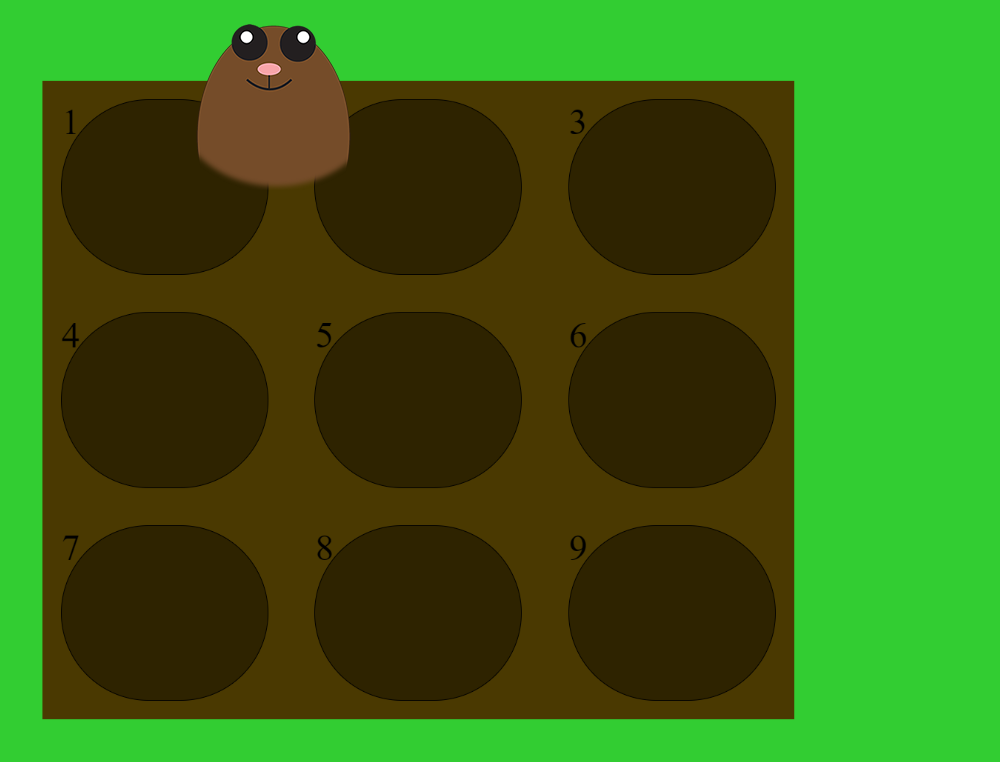
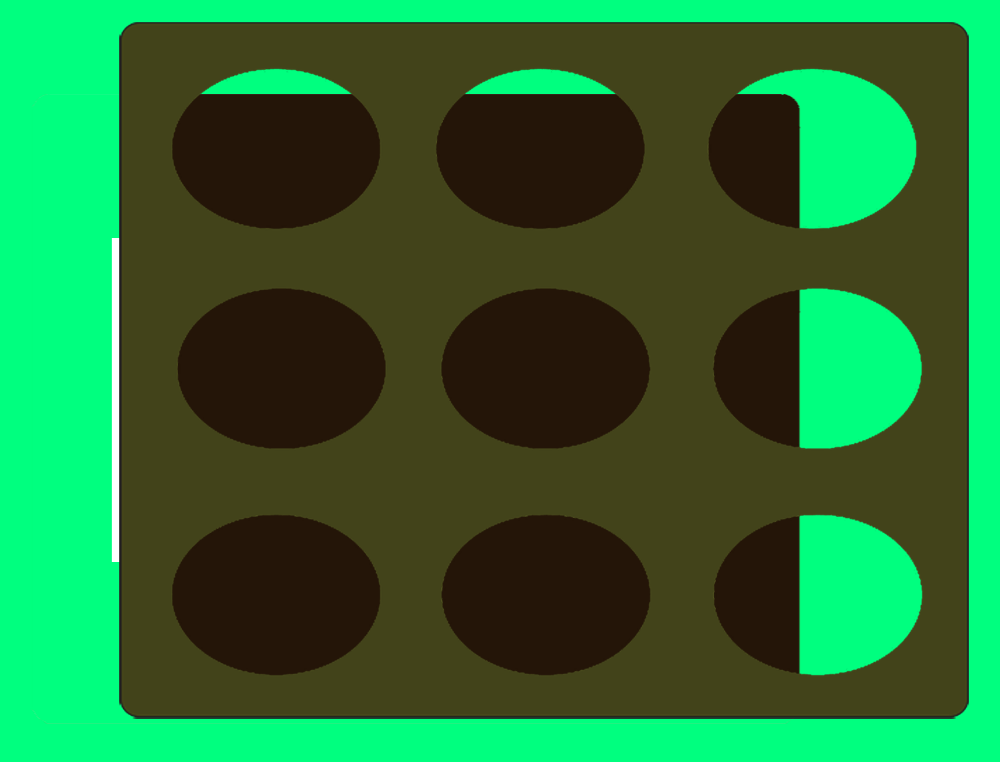
Before and after one commit to divinedouggy/divinedouggy.github.io, a plain HTML site: page index.html in a window 1280 px wide. Both pictures are taken after a click on the button "START". Shown: the whole page, without its empty margins (222-1222 px from the left). Drawn offline with Linux system fonts and the light colour scheme.

Commit message:
mole/hole zIndex, moles popping, death fall/fade

```diff
--- a/index.html
+++ b/index.html
@@ -38,6 +38,7 @@
         <h1>Whack-A-Mole</h1>
         <button>START</button>
     </div>
-
+    <h2>Level 1</h2>
+    <div id="timer"><h3></h3></div>
 </body>
 </html>
--- a/script.js
+++ b/script.js
@@ -5,12 +5,9 @@ window.onload = function () {
 
 
 
-
   const gameTitle = document.querySelector('h1');
 
-
-
-titleGlow()
+  titleGlow()
 
   function titleGlow() {
     gameTitle.style.transform = 'scale(1.02)';
@@ -29,13 +26,72 @@ titleGlow()
 
   startButton.addEventListener("click", startGame);
 
-  function startGame () {
+  function startGame() {
+    startButton.removeEventListener("click", startGame);
     startButton.style.color = 'yellow';
-    document.body.style.backgroundImage = 'url(images/background.png)';
-    startScreen.remove();
+    // document.body.style.backgroundImage = 'url(images/background.png)';
+    startScreen.style.opacity = '0%';
+    startScreen.style.transform = 'scale(5)';
+    startButton.style.transform = 'scale(.5)';
+    const moleHoles = document.createElement('div');
+    moleHoles.setAttribute('id','moleholes');
+    document.body.appendChild(moleHoles)
+    const block = document.createElement('div');
+    block.className ='block';
+    document.body.appendChild(block);
+    const block2 = document.createElement('div');
+    block2.className ='block2';
+    document.body.appendChild(block2);
+    const block3 = document.createElement('div');
+    block3.className ='block3';
+    document.body.appendChild(block3);
 
-    createMole()
+    const backGround = document.createElement('div');
+    backGround.className = 'grass';
+    document.body.appendChild(backGround);
+
+
+
+
+
+    setTimeout(() => startScreen.remove(), 1000)
+
+    setTimeout(levelOne, 1000)
   }
+
+  let levelNum = document.querySelector('h2');
+  let timer = document.querySelector('h3');
+
+
+
+  function levelOne() {
+
+    levelNum.style.display = '';
+    levelNum.style.transform = 'scale(3)';
+    levelNum.style.opacity = '100%';
+    setTimeout(() => levelNum.remove(), 2000);
+
+
+
+
+    setTimeout(setTimer, 2000,)
+    setTimeout(createMole, 3000)
+    setTimeout(createMole, 6000)
+  }
+
+  let time = '31'
+  function setTimer() {
+
+    let interval = setInterval(function () {
+      time--;
+      timer.innerText = `${time}`
+      if (time === 0) {
+        clearInterval(interval);
+      }
+    }, 1000);
+  }
+
+
 
 
 
@@ -49,11 +105,6 @@ titleGlow()
     moleDiv.className = 'mole';
     document.body.appendChild(moleDiv);
 
-    // setInterval(flapWings, 250);
-
-    // function flapWings() {
-    //   duckDiv.classList.toggle('flap');
-    // }
 
     //Picks a random number (hole) between 1 and 9
     const randomHole = () => {
@@ -67,30 +118,39 @@ titleGlow()
       if (newHole == 1) {
         mole.style.top = 0 + 'px';
         mole.style.left = 395 + 'px';
+        mole.style.zIndex = '2';
       } else if (newHole == 2) {
         mole.style.top = 0 + 'px';
         mole.style.left = 667 + 'px';
+        mole.style.zIndex = '2';
       } else if (newHole == 3) {
         mole.style.top = 0 + 'px';
         mole.style.left = 943 + 'px';
+        mole.style.zIndex = '2';
       } else if (newHole == 4) {
         mole.style.top = 222 + 'px';
         mole.style.left = 395 + 'px';
+        mole.style.zIndex = '3';
       } else if (newHole == 5) {
         mole.style.top = 222 + 'px';
         mole.style.left = 667 + 'px';
+        mole.style.zIndex = '3';
       } else if (newHole == 6) {
         mole.style.top = 222 + 'px';
         mole.style.left = 943 + 'px';
+        mole.style.zIndex = '3';
       } else if (newHole == 7) {
         mole.style.top = 444 + 'px';
         mole.style.left = 395 + 'px';
+        mole.style.zIndex = '4'
       } else if (newHole == 8) {
         mole.style.top = 444 + 'px';
         mole.style.left = 667 + 'px';
+        mole.style.zIndex = '4'
       } else if (newHole == 9) {
         mole.style.top = 444 + 'px';
         mole.style.left = 943 + 'px';
+        mole.style.zIndex = '4'
       }
 
     }
@@ -105,30 +165,39 @@ titleGlow()
       if (newHole == 1) {
         mole.style.top = 0 + 'px';
         mole.style.left = 395 + 'px';
+        mole.style.zIndex = '2';
       } else if (newHole == 2) {
         mole.style.top = 0 + 'px';
         mole.style.left = 667 + 'px';
+        mole.style.zIndex = '2';
       } else if (newHole == 3) {
         mole.style.top = 0 + 'px';
         mole.style.left = 943 + 'px';
+        mole.style.zIndex = '2';
       } else if (newHole == 4) {
         mole.style.top = 222 + 'px';
         mole.style.left = 395 + 'px';
+        mole.style.zIndex = '3';
       } else if (newHole == 5) {
         mole.style.top = 222 + 'px';
         mole.style.left = 667 + 'px';
+        mole.style.zIndex = '3';
       } else if (newHole == 6) {
         mole.style.top = 222 + 'px';
         mole.style.left = 943 + 'px';
+        mole.style.zIndex = '3';
       } else if (newHole == 7) {
         mole.style.top = 444 + 'px';
         mole.style.left = 395 + 'px';
+        mole.style.zIndex = '4'
       } else if (newHole == 8) {
         mole.style.top = 444 + 'px';
         mole.style.left = 667 + 'px';
+        mole.style.zIndex = '4'
       } else if (newHole == 9) {
         mole.style.top = 444 + 'px';
         mole.style.left = 943 + 'px';
+        mole.style.zIndex = '4'
       }
 
 
@@ -138,15 +207,45 @@ titleGlow()
       moveMole(moleDiv)
     }
 
-    const moleInterval = setInterval(newLocation, 1000);
+    const moleInterval = setInterval(newLocation, 2800);
 
+    molePop()
+
+    function molePop() {
+      moleDiv.classList.toggle('pop')
+      setTimeout(moleunPop, 1400)
+    }
+
+    function moleunPop() {
+      moleDiv.classList.toggle('pop')
+      setTimeout(molePop, 1400)
+    }
+
+    // titleGlow()
+
+    // function titleGlow() {
+    //   gameTitle.style.transform = 'scale(1.02)';
+    //   gameTitle.classList.toggle('title')
+    //   setTimeout(titleUnglow, 1000)
+    // }
+
+    // function titleUnglow() {
+    //   gameTitle.style.transform = "";
+    //   gameTitle.classList.toggle('title')
+    //   setTimeout(titleGlow, 1000)
+    // }
 
     moleDiv.addEventListener("click", addDead)
 
     function addDead() {
       moleDiv.classList.add('dead');
-      const moleOut = setTimeout(moleDie, 1000);
+      moleDiv.style.zIndex = '9';
       clearInterval(moleInterval);
+      clearTimeout(molePop);
+      clearTimeout(moleunPop);
+      const moleOut = setTimeout(moleDie, 2000);
+
+
 
 
       function moleDie() {
@@ -169,10 +268,6 @@ titleGlow()
   }
 
 
-  // createMole()
-
-
-
 
 
 }
--- a/style.css
+++ b/style.css
@@ -1,4 +1,6 @@
-
+*{
+    cursor: default;
+}
 
 
  /* Old flexbox code
@@ -75,10 +77,11 @@ body, html{
     width: 100%;
     height: 100%;
     margin: 0;
-    background-color: aquamarine;
+    background-color: springgreen;
     /* background-image: url(images/background.png); */
     background-size:cover;
     background-position: center;
+    position: absolute;
     image-rendering: optimizeSpeed;
     image-rendering: -moz-crisp-edges;
     image-rendering: -o-crisp-edges;
@@ -87,20 +90,25 @@ body, html{
     -ms-interpolation-mode: bicubic;
     overflow: hidden;
 
+
+
   }
 
 #startbox{
-
+    margin-top: 40px;
     width: 66em;
     height: 26em;
     display: flex;
     flex-direction: column;
     justify-content: space-between;
     align-items: center;
-    border: solid 5px;
+    border: solid 10px;
     border-radius: 20px;
     background-color: brown;
     padding: 50px;
+    transition: 1s;
+    transition-timing-function: ease-out;
+    z-index: 10;
 
 }
 
@@ -143,30 +151,146 @@ button {
 
 button:hover{
     border: solid 6px;
-    transition: all .1s ease-in-out;
+    transition: .1s;
+    transition-timing-function: linear;
     transform: scale(1.2);
 }
 
+h2{
+    margin:0;
+
+    font-size: 50px;
+    background-color: white;
+    padding: .5em;
+    transition: all 1s;
+    transition-timing-function: linear;
+    opacity: 0%;
 
 
 
+}
+
+h3{
+    position: absolute;
+    top: 200px;
+    right: 150px;
+    font-size: 90px;
+    font-family: Impact, fantasy;
+    z-index: 9;
+}
+
+#moleholes{
+    position: absolute;
+    background-image: url(images/mole-holes.png);
+    margin-left: 665px;
+
+    height:inherit;
+    width:inherit;
+    background-repeat: no-repeat;
+    z-index: 7;
+    pointer-events: none;
+
+}
+/*
+.holegaps{
+    position: absolute;
+    background-image: url(images/holegaps.png);
+    background-position: 0px -228px;
+    top:229px;
+    opacity: 50%;
+    height: 60px;
+    width: 870px;
+    background-repeat: no-repeat;
+    z-index: 2;
+
+} */
+
+
+.block{
+    position: absolute;
+    background-image: url(images/block.png);
+
+    margin-left: 665px;
+
+    height: inherit;
+    width: inherit;
+    background-repeat: no-repeat;
+    z-index: 3;
+    pointer-events: none;
+    /* needs to be lower than block 2 */
+
+}
+
+.block2{
+    position: absolute;
+    background-image: url(images/block2.png);
+
+    margin-left: 665px;
+
+    height: inherit;
+    width: inherit;
+    background-repeat: no-repeat;
+    z-index: 4;
+    pointer-events: none;
+
+}
+
+.block3{
+    position: absolute;
+    background-image: url(images/block3.png);
+
+    margin-left: 665px;
+
+    height: inherit;
+    width: inherit;
+    background-repeat: no-repeat;
+    z-index: 1;
+    pointer-events: none;
+
+}
+
+.grass{
+    position: absolute;
+    background-image: url(images/backgrounded.png);
+    background-position: center;
+    height: 100%;
+    width: 100%;
+    background-repeat: no-repeat;
+    z-index: 5;
+    pointer-events: none;
+}
 
 
 .mole {
     position: absolute;
     background-image: url(images/mole.png);
     background-position: center;
+    margin-top: 15%;
     width: 201px;
     height: 214px;
     top: 222px;
     left: 667px;
-    /* transition: top 2s, left 2s;
-    transition-timing-function: linear;  */
+    transition: height 2s;
+    transition-timing-function: linear;
     background-repeat: no-repeat;
   }
 
-.mole.dead{
-    background-position:bottom;
-    background-image: url(images/dead3.png);
+.mole.pop{
+    height: 214px;
+    transition:.5s;
+    margin-top: 5%;
+    transition-property: margin-top;
 
 }
+
+.mole.dead{
+
+    background-position:center;
+    background-image: url(images/dead3.png);
+    margin-top: 350px;
+    opacity: 0%;
+    transition: margin-top 1s .3s, opacity .5s .4s;
+
+
+
+}
```
Also changed, not shown: images/backgrounded.png (added), images/block.png (added), images/block2.png (added), images/block3.png (added), images/hammer.gif (added), images/hammer.png (added), images/hammersm.png (added), images/holegaps.png (added), images/mole-holes.png (added).
